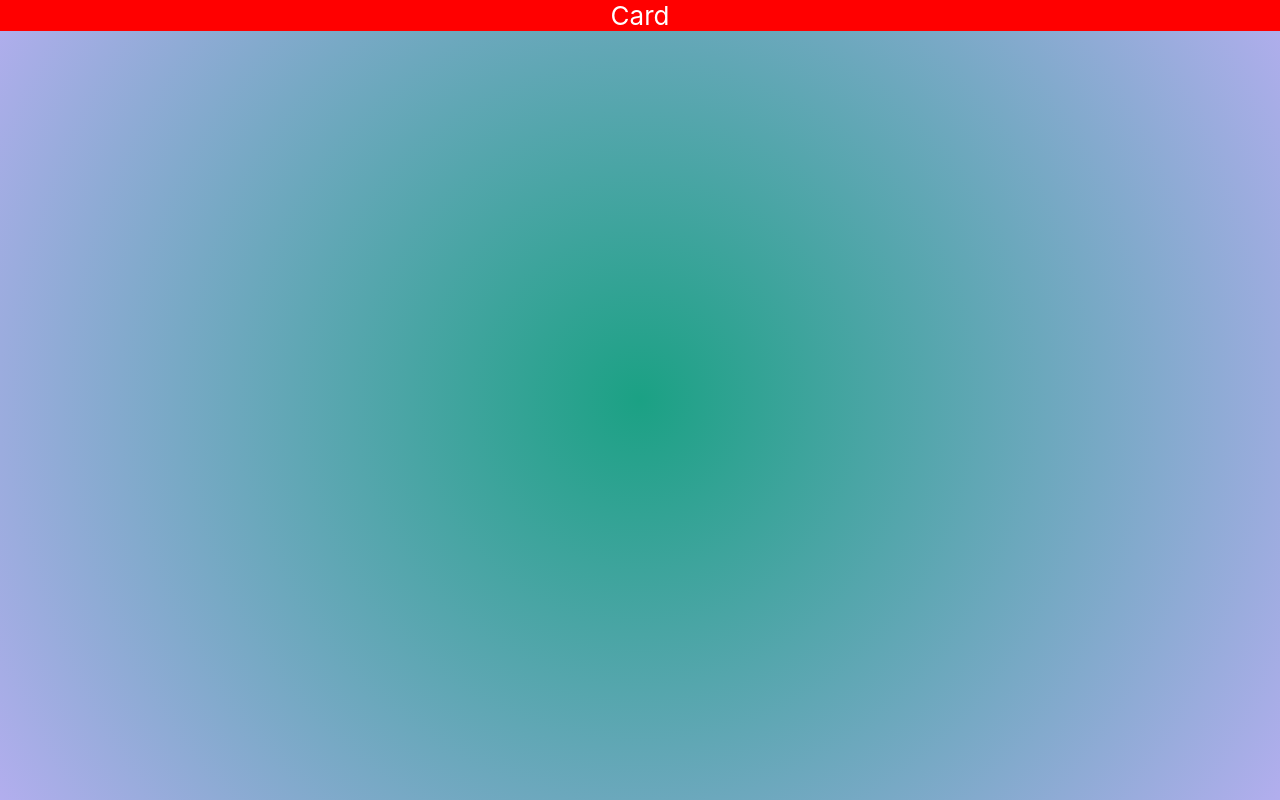
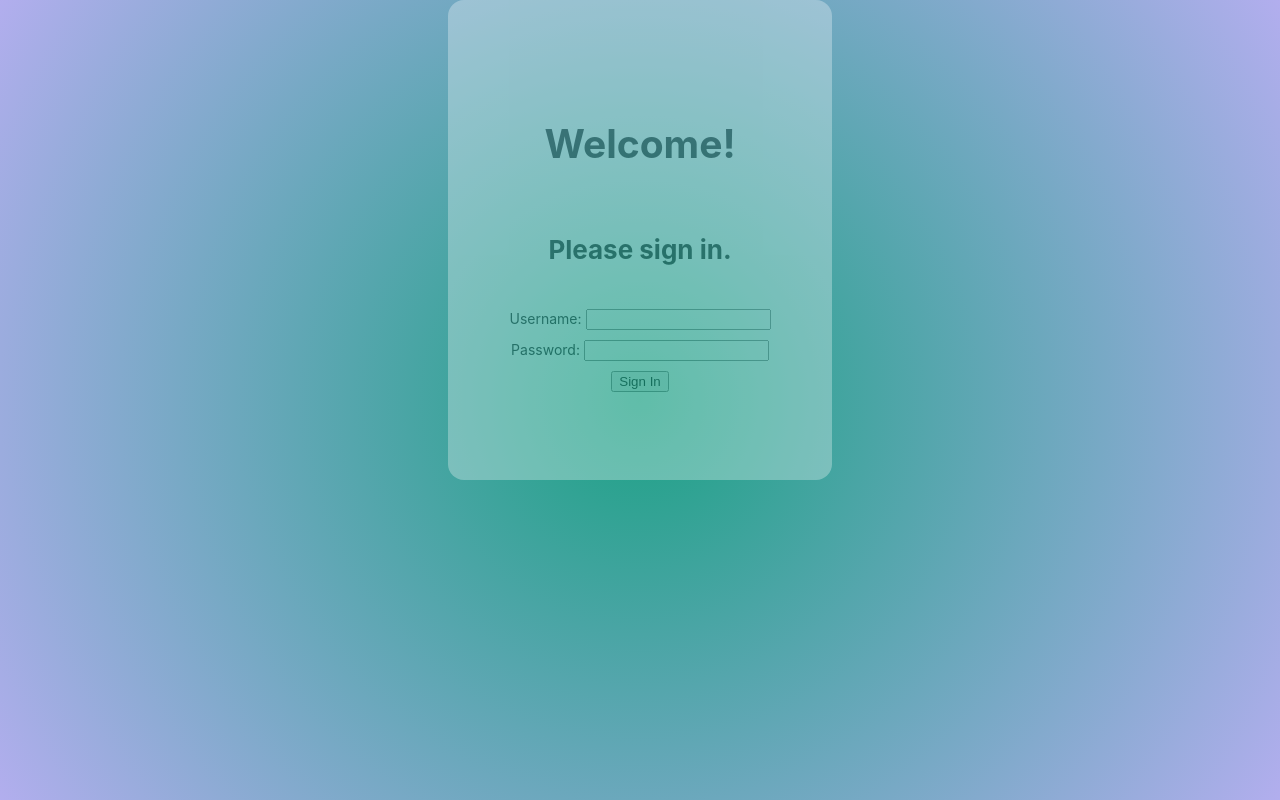
Before and after one commit to NicMortelliti/client, a React (Create React App) app: page / in a window 1280 px wide. Built offline with nearby package versions, Linux system fonts and the light colour scheme.

Commit message:
Basic card setup

```diff
--- a/src/components/Card.js
+++ b/src/components/Card.js
@@ -1,9 +1,20 @@
-import React from 'react'
+import React from "react";
+import LoginBtn from "./LoginBtn";
+import PasswordEntry from "./PasswordEntry";
+import TextEntry from "./TextEntry";
 
 function Card() {
   return (
-    <div className='card'>Card</div>
-  )
+    <div className="card">
+      <h2>Welcome!</h2>
+      <h4>Please sign in.</h4>
+      <form action="">
+        <TextEntry />
+        <PasswordEntry />
+        <LoginBtn />
+      </form>
+    </div>
+  );
 }
 
-export default Card
+export default Card;
--- /dev/null
+++ b/src/components/LoginBtn.js
@@ -0,0 +1,11 @@
+import React from "react";
+
+function LoginBtn() {
+  return (
+    <div>
+      <input type="submit" value="Sign In" />
+    </div>
+  );
+}
+
+export default LoginBtn;
--- /dev/null
+++ b/src/components/PasswordEntry.js
@@ -0,0 +1,12 @@
+import React from "react";
+
+function PasswordEntry() {
+  return (
+    <div>
+      <label for="pass">Password: </label>
+      <input type="password" id="pass" name="password" />
+    </div>
+  );
+}
+
+export default PasswordEntry;
--- /dev/null
+++ b/src/components/TextEntry.js
@@ -0,0 +1,12 @@
+import React from "react";
+
+function TextEntry() {
+  return (
+    <div>
+      <label for="user">Username: </label>
+      <input type="text" id="user" name="username" />
+    </div>
+  );
+}
+
+export default TextEntry;
--- a/src/style.css
+++ b/src/style.css
@@ -1,22 +1,26 @@
 body {
   margin: 0;
-  font-family: -apple-system, BlinkMacSystemFont, 'Segoe UI', 'Roboto', 'Oxygen',
-    'Ubuntu', 'Cantarell', 'Fira Sans', 'Droid Sans', 'Helvetica Neue',
+  font-family: -apple-system, BlinkMacSystemFont, "Segoe UI", "Roboto", "Oxygen",
+    "Ubuntu", "Cantarell", "Fira Sans", "Droid Sans", "Helvetica Neue",
     sans-serif;
   -webkit-font-smoothing: antialiased;
   -moz-osx-font-smoothing: grayscale;
 }
 
 code {
-  font-family: source-code-pro, Menlo, Monaco, Consolas, 'Courier New',
+  font-family: source-code-pro, Menlo, Monaco, Consolas, "Courier New",
     monospace;
 }
 
 .App {
   min-height: 100vh;
   text-align: center;
-  background: rgb(27,161,132);
-  background: radial-gradient(circle, rgba(27,161,132,1) 0%, rgba(178,174,238,1) 100%);
+  background: rgb(27, 161, 132);
+  background: radial-gradient(
+    circle,
+    rgba(27, 161, 132, 1) 0%,
+    rgba(178, 174, 238, 1) 100%
+  );
 }
 
 .App-header {
@@ -30,11 +34,20 @@ code {
 }
 
 .card {
+  margin: auto;
+  width: 30vw;
+  height: 60vh;
+  border-radius: 1rem;
   display: flex;
   flex-direction: column;
   align-items: center;
   justify-content: center;
   font-size: calc(10px + 2vmin);
-  color: white;
-  background-color: red;
+  opacity: 0.3;
+  background-color: white;
+  color: black;
 }
+
+label {
+  font-size: 14px;
+}
```
